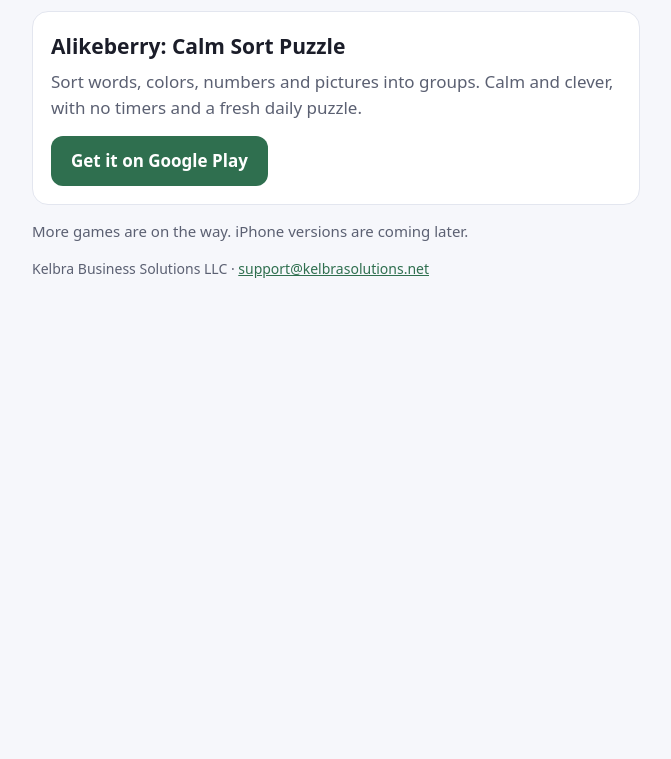
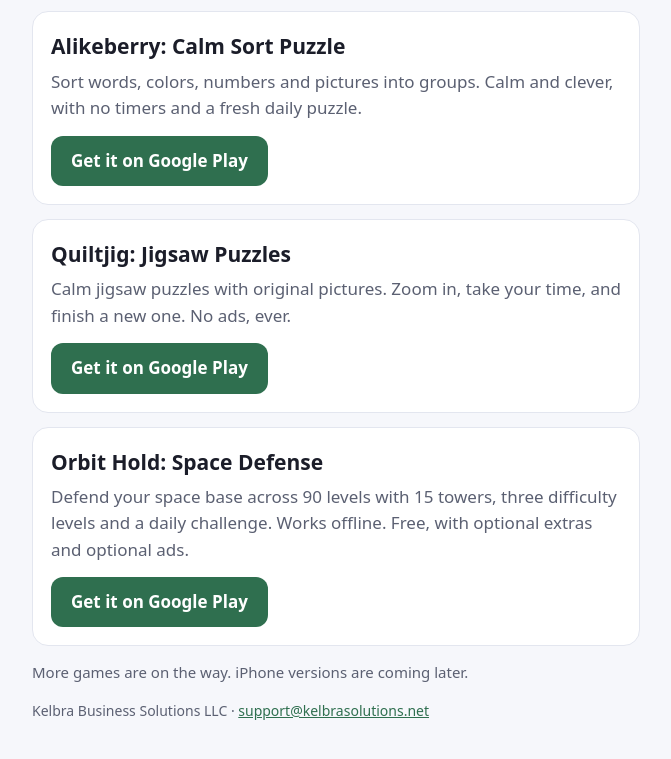
Before and after one commit to dherrington63026-jpg/kelbra-games, a plain HTML site: page play/index.html in a window 1280 px wide. Shown: the part 567-1326 px from the top of the page, without its empty margins (304-975 px from the left). Before the commit the page ends 895 px from the top, so only its background shows below. Drawn offline with Linux system fonts and the light colour scheme.

Commit message:
Play page: add Quiltjig and Orbit Hold
Co-Authored-By: Claude Sonnet 5.5 <noreply@anthropic.com>

```diff
--- a/play/index.html
+++ b/play/index.html
@@ -1,7 +1,7 @@
 <!doctype html>
 <html lang="en"><head><meta charset="utf-8"><meta name="viewport" content="width=device-width,initial-scale=1">
 <title>Play Kelbra Games</title>
-<meta name="description" content="Calm, honest puzzle games for Android by Kelbra Games: Huezel, Tileberry and Alikeberry.">
+<meta name="description" content="Calm, honest puzzle games for Android by Kelbra Games: Huezel, Tileberry, Alikeberry, Quiltjig and Orbit Hold.">
 <style>
 :root{--bg:#f6f7fb;--ink:#1b1d29;--mute:#5b6072;--card:#fff;--line:#e3e6ef;--acc:#2f6f4f;--accink:#fff}
 @media (prefers-color-scheme:dark){:root{--bg:#12141c;--ink:#eef0f7;--mute:#a4abc0;--card:#1b1e29;--line:#2a2e3d;--acc:#5fcf94;--accink:#0b1a12}}
@@ -32,6 +32,14 @@ a{color:var(--acc)}
 <p>Sort words, colors, numbers and pictures into groups. Calm and clever, with no timers and a fresh daily puzzle.</p>
 <a class="btn" data-id="com.kelbra.alikeberry" href="https://play.google.com/store/apps/details?id=com.kelbra.alikeberry">Get it on Google Play</a></div>
 
+<div class="card"><h2>Quiltjig: Jigsaw Puzzles</h2>
+<p>Calm jigsaw puzzles with original pictures. Zoom in, take your time, and finish a new one. No ads, ever.</p>
+<a class="btn" data-id="com.kelbra.quiltjig" href="https://play.google.com/store/apps/details?id=com.kelbra.quiltjig">Get it on Google Play</a></div>
+
+<div class="card"><h2>Orbit Hold: Space Defense</h2>
+<p>Defend your space base across 90 levels with 15 towers, three difficulty levels and a daily challenge. Works offline. Free, with optional extras and optional ads.</p>
+<a class="btn" data-id="com.kelbra.orbithold" href="https://play.google.com/store/apps/details?id=com.kelbra.orbithold">Get it on Google Play</a></div>
+
 <p class="soon">More games are on the way. iPhone versions are coming later.</p>
 <footer>Kelbra Business Solutions LLC &middot; <a href="mailto:support@kelbrasolutions.net">support@kelbrasolutions.net</a></footer>
 </main>
```
